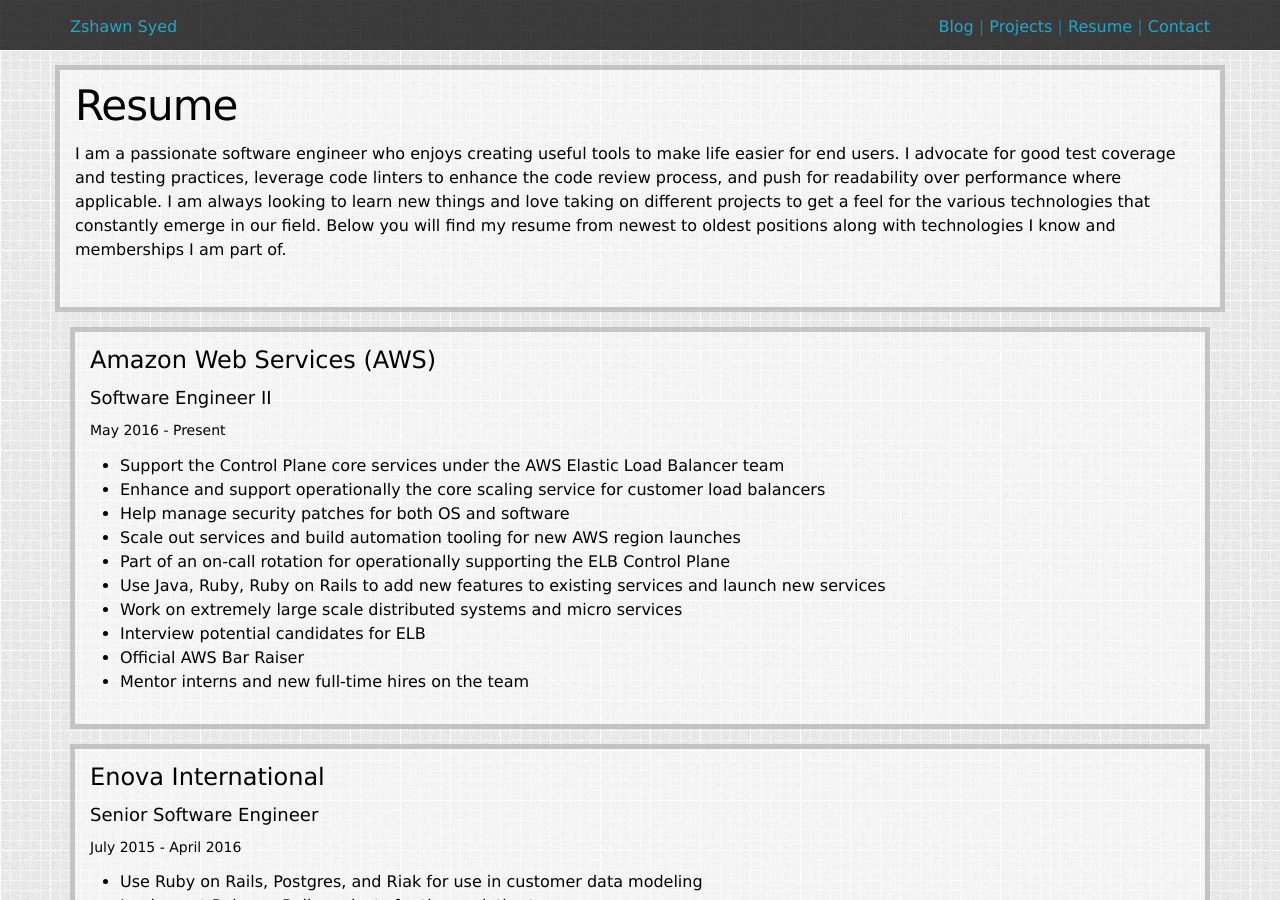
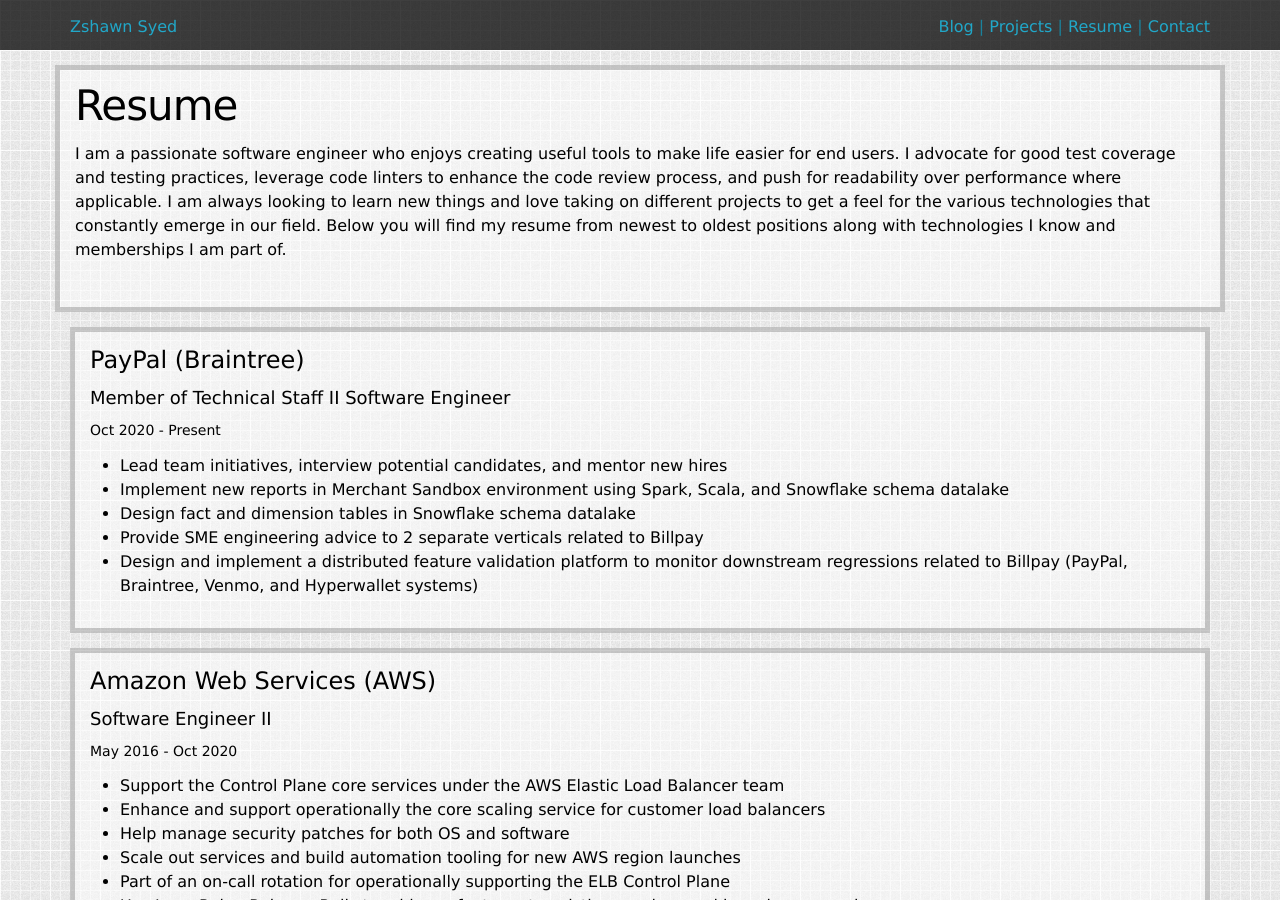
Before and after one commit to zsyed91/zsyed91.github.io, a Jekyll site: the page built from resume.md, in a window 1280 px wide and 900 px high. Built offline with Jekyll 4.4.1, drawn with Linux system fonts in a browser that asks for light colours; some of the changed text lies outside the part shown.

Commit message:
Update resume with PayPal

```diff
--- a/resume.md
+++ b/resume.md
@@ -10,10 +10,25 @@
 	<div class="col-lg-12">
 
     	<div class="wrapper">
+    		<h3>PayPal (Braintree)</h3>
+    		<h4>Member of Technical Staff II Software Engineer</h4>
+
+    		<h5>Oct 2020 - Present</h5>
+
+    		<ul>
+          <li>Lead team initiatives, interview potential candidates, and mentor new hires</li>
+          <li>Implement new reports in Merchant Sandbox environment using Spark, Scala, and Snowflake schema datalake</li>
+          <li>Design fact and dimension tables in Snowflake schema datalake</li>
+          <li>Provide SME engineering advice to 2 separate verticals related to Billpay</li>
+          <li>Design and implement a distributed feature validation platform to monitor downstream regressions related to Billpay (PayPal, Braintree, Venmo, and Hyperwallet systems)</li>
+    		</ul>
+    	</div>
+
+    	<div class="wrapper">
     		<h3>Amazon Web Services (AWS)</h3>
     		<h4>Software Engineer II</h4>
 
-    		<h5>May 2016 - Present</h5>
+    		<h5>May 2016 - Oct 2020</h5>
 
     		<ul>
     			<li>Support the Control Plane core services under the AWS Elastic Load Balancer team</li>
@@ -94,16 +109,18 @@
     			<li>RSpec</li>
 					<li>Java</li>
 					<li>AWS (EC2, ELB, S3, DDB, Kinesis, Route53, SQS/SNS, ElasticBeanstalk)</li>
-    			<li>Golang</li>
+          <li>Docker</li>
+          <li>Kubernetes</li>
     			<li>Postgres</li>
     			<li>HTML/CSS/SASS</li>
-    			<li>Javascript (Underscore, Require)</li>
+    			<li>Javascript (React, Vue)</li>
     			<li>Bootstrap</li>
     			<li>Node/Express/npm</li>
+    			<li>Golang</li>
+    			<li>Python</li>
+    			<li>C#</li>
     			<li>JQuery/JQuery UI</li>
 					<li>Backbone/Handlebars</li>
-    			<li>Python</li>
-    			<li>C#</li>
     			<li>Information Security/Cryptography</li>
     			<li>Linux</li>
     			<li>Git</li>
```
